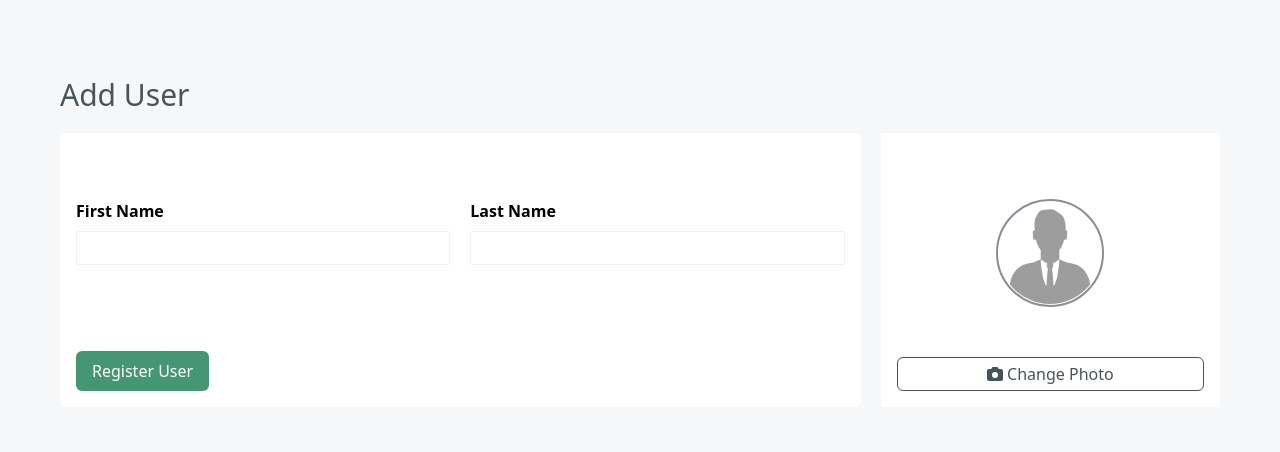
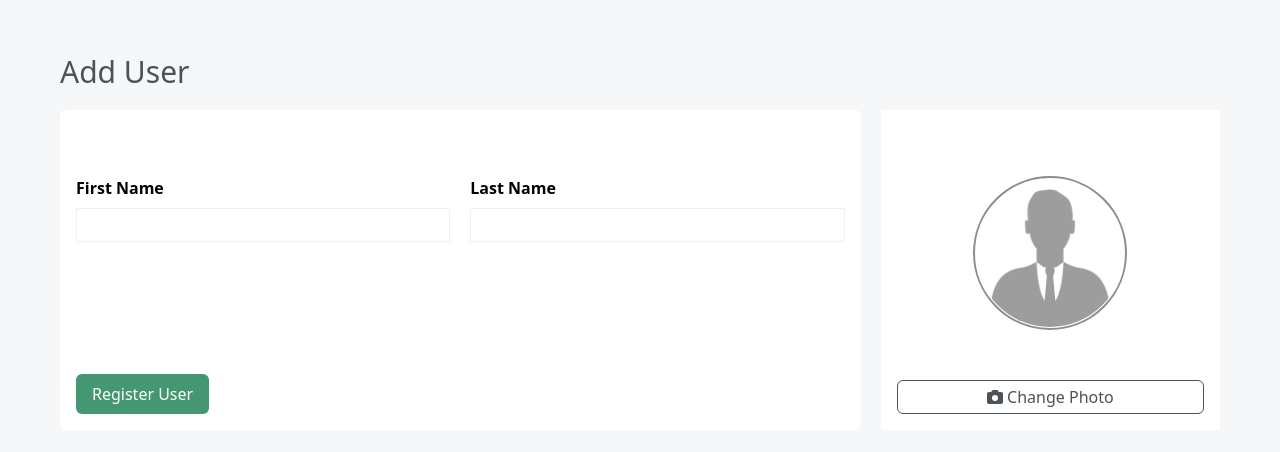
Before and after one commit to khamtaler/user_manager, a Vue app: page /create-user in a window 1280 px wide. Shown: the part 158-610 px from the top of the page. Built offline with nearby package versions, Linux system fonts and the light colour scheme.

Commit message:
final touch

```diff
--- a/src/views/CreateTheUser.vue
+++ b/src/views/CreateTheUser.vue
@@ -36,9 +36,15 @@
       <div class="flex flex-col bg-white p-4 md:flex-[2]">
         <figure class="my-[50px]">
           <img
-            src="/avatar.jpg"
-            alt="avatar placeholder"
-            class="mx-auto block aspect-square max-w-[35%] rounded-full border-2 border-light-gray object-cover p-[1px]"
+            :src="form.avatar ? form.avatar : '/avatar.jpg'"
+            :alt="
+              /^https?:\/\/(?:www\.)?[-a-zA-Z0-9@:%._\+~#=]{1,256}\.[a-zA-Z0-9()]{1,6}\b(?:[-a-zA-Z0-9()@:%_\+.~#?&\/=]*)$/.test(
+                form.avatar
+              )
+                ? 'avatar placeholder'
+                : 'invalid url'
+            "
+            class="mx-auto block aspect-square min-w-[50%] max-w-[35%] rounded-full border-2 border-light-gray object-cover p-[1px] text-center leading-[150px]"
           />
         </figure>
         <button
@@ -80,9 +86,6 @@ const form = ref({
   last_name: '',
   avatar: ''
 })
-const regex = new RegExp(
-  '/^https?:\/\/(?:www\.)?[-a-zA-Z0-9@:%._\+~#=]{1,256}\.[a-zA-Z0-9()]{1,6}\b(?:[-a-zA-Z0-9()@:%_\+.~#?&\/=]*)$/'
-)
 
 const changeAvatar = ref(false)
 async function RegisterUser() {
@@ -117,7 +120,7 @@ async function RegisterUser() {
         router.push({ name: 'home' })
       })
     } catch (err) {
-      console.log(err)
+      console.error(err)
     }
   }
 }
--- a/src/views/EditUserDetails.vue
+++ b/src/views/EditUserDetails.vue
@@ -39,8 +39,14 @@
         <figure class="my-[50px]">
           <img
             :src="form.avatar ? form.avatar : '/avatar.jpg'"
-            alt="avatar placeholder"
-            class="mx-auto block aspect-square min-w-[50%] max-w-[35%] rounded-full border-2 border-light-gray object-cover p-[1px]"
+            :alt="
+              /^https?:\/\/(?:www\.)?[-a-zA-Z0-9@:%._\+~#=]{1,256}\.[a-zA-Z0-9()]{1,6}\b(?:[-a-zA-Z0-9()@:%_\+.~#?&\/=]*)$/.test(
+                form.avatar
+              )
+                ? 'avatar placeholder'
+                : 'invalid url'
+            "
+            class="mx-auto block aspect-square min-w-[50%] max-w-[35%] rounded-full border-2 border-light-gray object-cover p-[1px] text-center leading-[150px]"
           />
         </figure>
         <button
@@ -118,7 +124,7 @@ async function UpdateUser() {
         router.push({ name: 'home' })
       })
     } catch (err) {
-      console.log(err)
+      console.error(err)
     }
   }
 }
@@ -131,7 +137,7 @@ onMounted(async () => {
       form.value.avatar = res.data.data.avatar
     })
   } catch (err) {
-    console.log(err)
+    console.error(err)
   }
 })
 </script>
--- a/src/views/UsersList.vue
+++ b/src/views/UsersList.vue
@@ -58,7 +58,6 @@ import axios from 'axios'
 const usersData = ref([])
 
 function getPage(page) {
-  console.log(usersData.value.total_pages)
   if (page <= 0) {
     return
   }
@@ -67,7 +66,6 @@ function getPage(page) {
   }
   try {
     axios.get(`https://reqres.in/api/users?page=${page}&per_page=8`).then((res) => {
-      console.log(res.data)
       usersData.value = res.data
     })
   } catch (err) {
@@ -78,7 +76,6 @@ function getPage(page) {
 onMounted(() => {
   try {
     axios.get('https://reqres.in/api/users?per_page=8').then((res) => {
-      console.log(res.data)
       usersData.value = res.data
     })
   } catch (err) {
```
